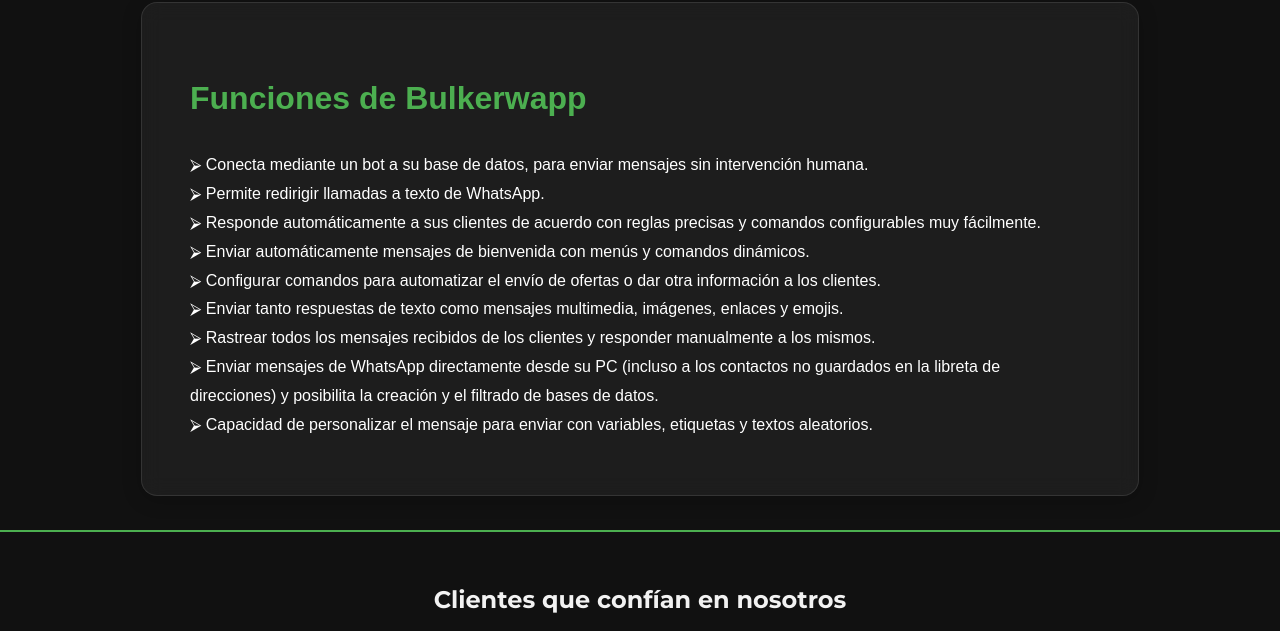
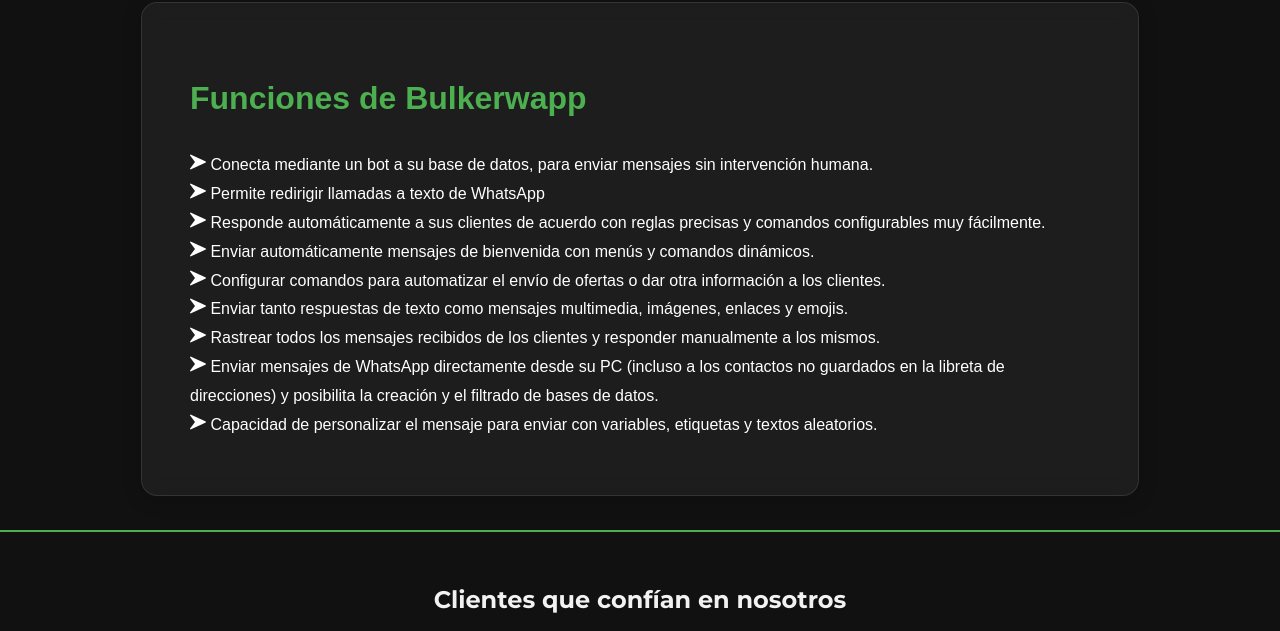
Before and after one commit to itikel/Bulkerwapp, a plain HTML site: page index.html in a window 1280 px wide. Shown: the part 1131-1762 px from the top of the page. Drawn offline with nearby package versions, Linux system fonts and the light colour scheme.

Commit message:
Nuevo cliente y mejoras

```diff
--- a/index.html
+++ b/index.html
@@ -136,24 +136,24 @@
   <section class="otra-seccion">
     <div class="container">
       <h2 id="titFun" class="txtOtra">Funciones de Bulkerwapp</h2>
-      <p class="txtOtra">⮚ 	 Conecta mediante un bot a su base de datos, para enviar mensajes sin intervención humana.
+      <p class="txtOtra"> <img id="flecha" src="Imagenes/flecha.png" alt="">  Conecta mediante un bot a su base de datos, para enviar mensajes sin intervención humana.
         <br>
-        ⮚ 	 Permite redirigir llamadas a texto de WhatsApp.
+        <img id="flecha" src="Imagenes/flecha.png" alt="">  Permite redirigir llamadas a texto de WhatsApp
         <br>
-        ⮚ 	 Responde automáticamente a sus clientes de acuerdo con reglas precisas y comandos configurables muy fácilmente.
+         <img id="flecha" src="Imagenes/flecha.png" alt="">  Responde automáticamente a sus clientes de acuerdo con reglas precisas y comandos configurables muy fácilmente.
         <br>
-        ⮚ 	 Enviar automáticamente mensajes de bienvenida con menús y comandos dinámicos.
+        <img id="flecha" src="Imagenes/flecha.png" alt="">  Enviar automáticamente mensajes de bienvenida con menús y comandos dinámicos.
         <br>
-        ⮚ 	 Configurar comandos para automatizar el envío de ofertas o dar otra información a los clientes.
+        <img id="flecha" src="Imagenes/flecha.png" alt="">  Configurar comandos para automatizar el envío de ofertas o dar otra información a los clientes.
         <br>
-        ⮚ 	 Enviar tanto respuestas de texto como mensajes multimedia, imágenes, enlaces y emojis.
+         <img id="flecha" src="Imagenes/flecha.png" alt="">	 Enviar tanto respuestas de texto como mensajes multimedia, imágenes, enlaces y emojis.
         <br>
-        ⮚ 	 Rastrear todos los mensajes recibidos de los clientes y responder manualmente a los mismos.
+        <img id="flecha" src="Imagenes/flecha.png" alt="">  Rastrear todos los mensajes recibidos de los clientes y responder manualmente a los mismos.
         <br>
-        ⮚ 	 Enviar mensajes de WhatsApp directamente desde su PC (incluso a los contactos no guardados en la libreta de direcciones) y posibilita la
+        <img id="flecha" src="Imagenes/flecha.png" alt="">  Enviar mensajes de WhatsApp directamente desde su PC (incluso a los contactos no guardados en la libreta de direcciones) y posibilita la
               creación y el filtrado de bases de datos.
         <br>
-        ⮚ 	 Capacidad de personalizar el mensaje para enviar con variables, etiquetas y textos aleatorios.</p>
+        <img id="flecha" src="Imagenes/flecha.png" alt="">  Capacidad de personalizar el mensaje para enviar con variables, etiquetas y textos aleatorios.</p>
     </div>
   </section>
 
@@ -178,6 +178,7 @@
         <div class="swiper-slide"><img class="imgSlider" src="Imagenes/grupojockey.png" alt="Logo 15" /><h5 class="txtSlider">Grupo Oroño Jockey</h5></div>
         <div class="swiper-slide"><img class="imgSlider" src="Imagenes/GoSanNicolas.png" alt="Logo 16" /><h5 class="txtSlider">Grupo Oroño San Nicolas</h5></div>
         <div class="swiper-slide"><img class="imgSlider" src="Imagenes/GoAlto.png" alt="Logo 17" /><h5 class="txtSlider">Grupo Oroño Alto Rosario</h5></div>
+        <div class="swiper-slide"><img class="imgSlider" src="Imagenes/MO.jpeg" alt="Logo 18" /><h5 class="txtSlider">Esapcio MO</h5></div>
       </div>
     </div>
   </section>
@@ -197,7 +198,7 @@
       <div class="footer-col">
         <h3>Acerca de</h3>
         <p>
-          BULKERWAPP es una plataforma diseñada para aquellos que quieren automatizar la creación, la programación y el envío de información desde cualquier dispositivo con acceso a internet de una manera sencilla y eficaz.
+       MLF desarrolló BULKERWAPP  para facilitar la automatización de envíos de whatsapp
         </p>
       </div>
       <div class="footer-col">
```
Also changed, not shown: Imagenes/MO.jpeg (added), Imagenes/flecha.png (added).
